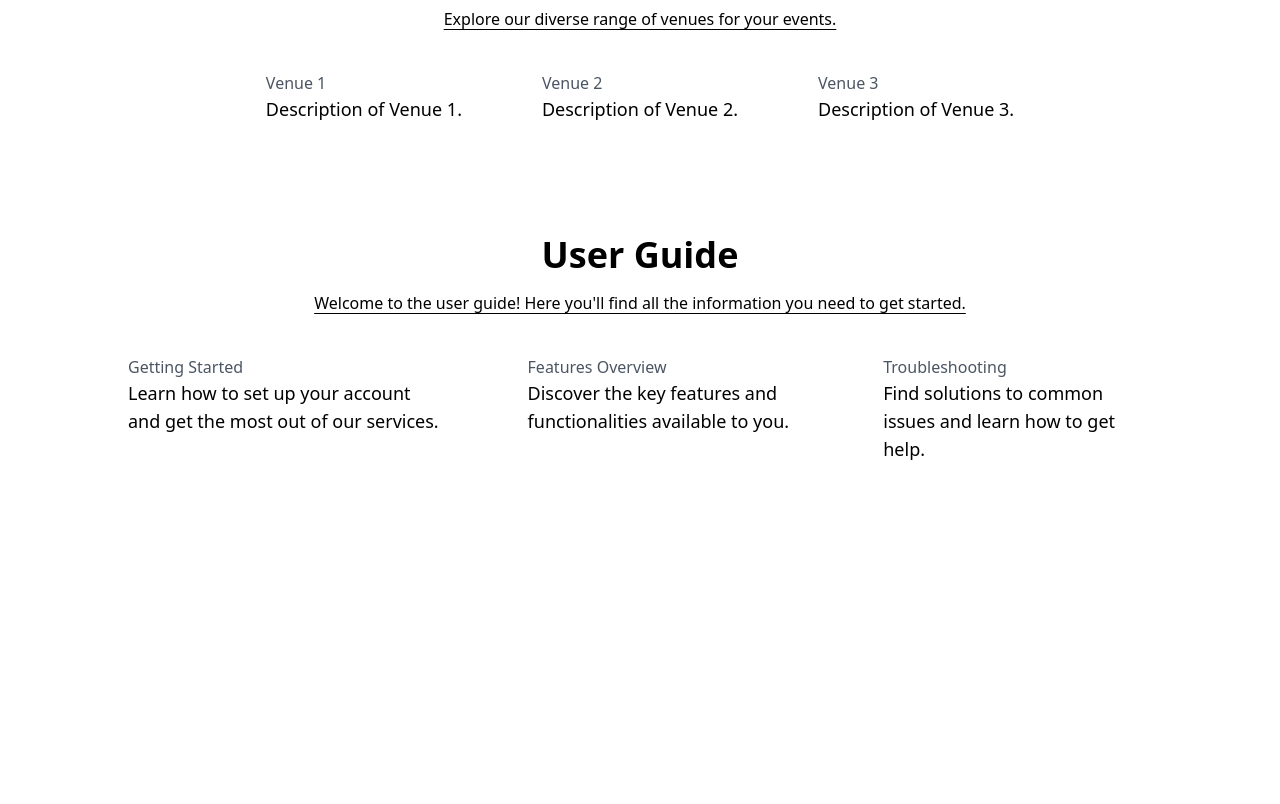
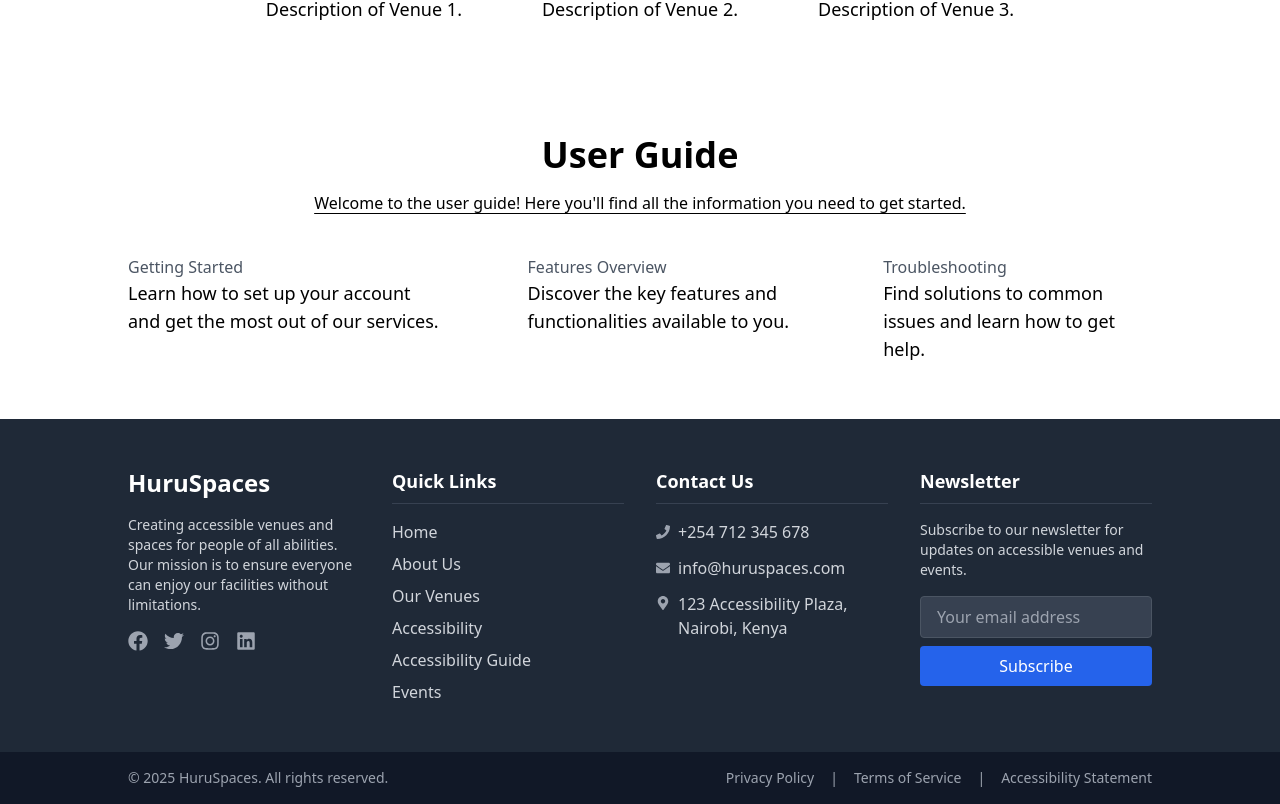
Before and after one commit to StanleyKioko/HuruHack, a React (Vite) app: page / in a window 1280 px wide. Shown: the part 3460-4264 px from the top of the page. Before the commit the page ends 3979 px from the top, so only its background shows below. Built offline with nearby package versions, Linux system fonts and the light colour scheme.

Commit message:
Updated Venues Page

```diff
--- a/src/App.jsx
+++ b/src/App.jsx
@@ -14,10 +14,10 @@ function App() {
       <Header />
       <About />
       <Accessibility />
-      <Footer />
       <Contact />
       <Venues />
       <Guide/>
+      <Footer />
     </div>
   )
 }
--- a/src/components/Footer.jsx
+++ b/src/components/Footer.jsx
@@ -1,13 +1,108 @@
 import React from 'react'
+import { FaFacebook, FaTwitter, FaInstagram, FaLinkedin, FaPhone, FaEnvelope, FaMapMarkerAlt } from 'react-icons/fa'
 
 const Footer = () => {
+  const currentYear = new Date().getFullYear();
+
   return (
-    <div className='bg-gray-800 text-white py-6'>
-      <div className='container mx-auto text-center'>
-        <p className='mb-2'>© 2023 Taj Farm. All rights reserved.</p>
-        <p className='text-sm'>Follow us on social media for updates!</p>
+    <footer className='bg-gray-800 text-white mt-auto w-full'>
+      {/* Main Footer Content */}
+      <div className='container mx-auto py-12 px-6 md:px-20 lg:px-32'>
+        <div className='grid grid-cols-1 md:grid-cols-2 lg:grid-cols-4 gap-8'>
+
+          {/* Company Info */}
+          <div>
+            <h3 className='text-2xl font-bold mb-4'>HuruSpaces</h3>
+            <p className='mb-4 text-gray-300 text-sm'>
+              Creating accessible venues and spaces for people of all abilities. Our mission is to ensure everyone can enjoy our facilities without limitations.
+            </p>
+            <div className='flex space-x-4 mt-4'>
+              <a href="https://facebook.com" aria-label="Facebook" className='text-gray-400 hover:text-white transition-colors'>
+                <FaFacebook size={20} />
+              </a>
+              <a href="https://twitter.com" aria-label="Twitter" className='text-gray-400 hover:text-white transition-colors'>
+                <FaTwitter size={20} />
+              </a>
+              <a href="https://instagram.com" aria-label="Instagram" className='text-gray-400 hover:text-white transition-colors'>
+                <FaInstagram size={20} />
+              </a>
+              <a href="https://linkedin.com" aria-label="LinkedIn" className='text-gray-400 hover:text-white transition-colors'>
+                <FaLinkedin size={20} />
+              </a>
+            </div>
+          </div>
+
+          {/* Quick Links */}
+          <div>
+            <h3 className='font-semibold text-lg mb-4 border-b border-gray-700 pb-2'>Quick Links</h3>
+            <ul className='space-y-2 text-gray-300'>
+              <li><a href="#home" className='hover:text-white transition-colors'>Home</a></li>
+              <li><a href="#about" className='hover:text-white transition-colors'>About Us</a></li>
+              <li><a href="#venues" className='hover:text-white transition-colors'>Our Venues</a></li>
+              <li><a href="#accessibility" className='hover:text-white transition-colors'>Accessibility</a></li>
+              <li><a href="#guide" className='hover:text-white transition-colors'>Accessibility Guide</a></li>
+              <li><a href="#events" className='hover:text-white transition-colors'>Events</a></li>
+            </ul>
+          </div>
+
+          {/* Contact Info */}
+          <div>
+            <h3 className='font-semibold text-lg mb-4 border-b border-gray-700 pb-2'>Contact Us</h3>
+            <ul className='space-y-3 text-gray-300'>
+              <li className='flex items-center'>
+                <FaPhone className='mr-2 text-gray-400' size={14} />
+                <span>+254 712 345 678</span>
+              </li>
+              <li className='flex items-center'>
+                <FaEnvelope className='mr-2 text-gray-400' size={14} />
+                <a href="mailto:info@huruspaces.com" className='hover:text-white transition-colors'>
+                  info@huruspaces.com
+                </a>
+              </li>
+              <li className='flex items-start'>
+                <FaMapMarkerAlt className='mr-2 mt-1 text-gray-400' size={14} />
+                <span>123 Accessibility Plaza, <br />Nairobi, Kenya</span>
+              </li>
+            </ul>
+          </div>
+
+          {/* Newsletter */}
+          <div>
+            <h3 className='font-semibold text-lg mb-4 border-b border-gray-700 pb-2'>Newsletter</h3>
+            <p className='mb-4 text-gray-300 text-sm'>Subscribe to our newsletter for updates on accessible venues and events.</p>
+            <form className='flex flex-col space-y-2'>
+              <input
+                type="email"
+                placeholder="Your email address"
+                className='px-4 py-2 bg-gray-700 border border-gray-600 rounded focus:outline-none focus:border-blue-500'
+              />
+              <button
+                type="submit"
+                className='bg-blue-600 text-white py-2 px-4 rounded hover:bg-blue-700 transition-all'
+              >
+                Subscribe
+              </button>
+            </form>
+          </div>
+        </div>
       </div>
-    </div>
+
+      {/* Copyright Bar */}
+      <div className='bg-gray-900 py-4'>
+        <div className='container mx-auto px-6 md:px-20 lg:px-32 flex flex-col md:flex-row justify-between items-center'>
+          <p className='text-gray-400 text-sm'>
+            © {currentYear} HuruSpaces. All rights reserved.
+          </p>
+          <div className='mt-2 md:mt-0 flex space-x-4 text-sm text-gray-400'>
+            <a href="#privacy" className='hover:text-white transition-colors'>Privacy Policy</a>
+            <span>|</span>
+            <a href="#terms" className='hover:text-white transition-colors'>Terms of Service</a>
+            <span>|</span>
+            <a href="#accessibility-statement" className='hover:text-white transition-colors'>Accessibility Statement</a>
+          </div>
+        </div>
+      </div>
+    </footer>
   )
 }
 
```
